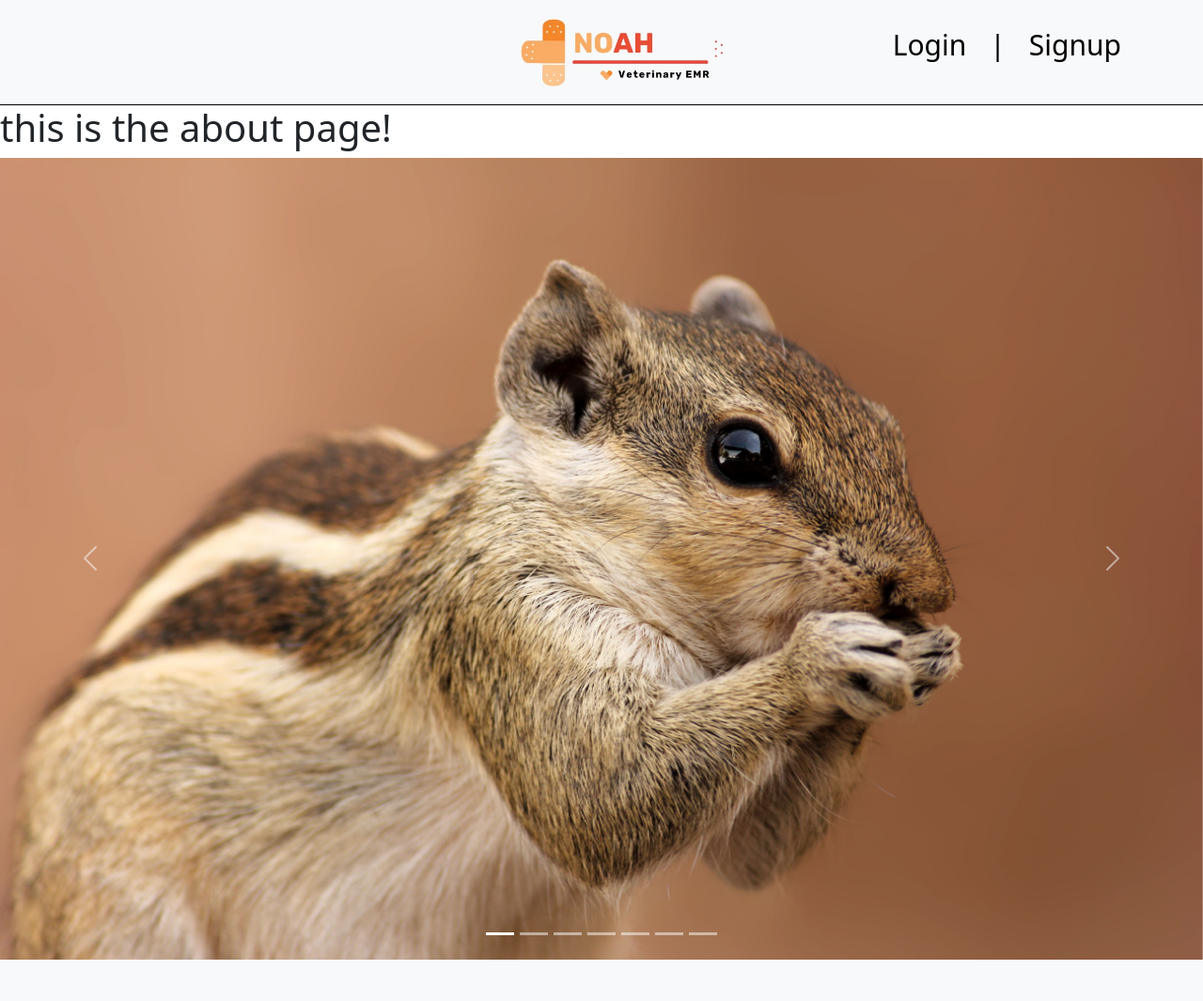
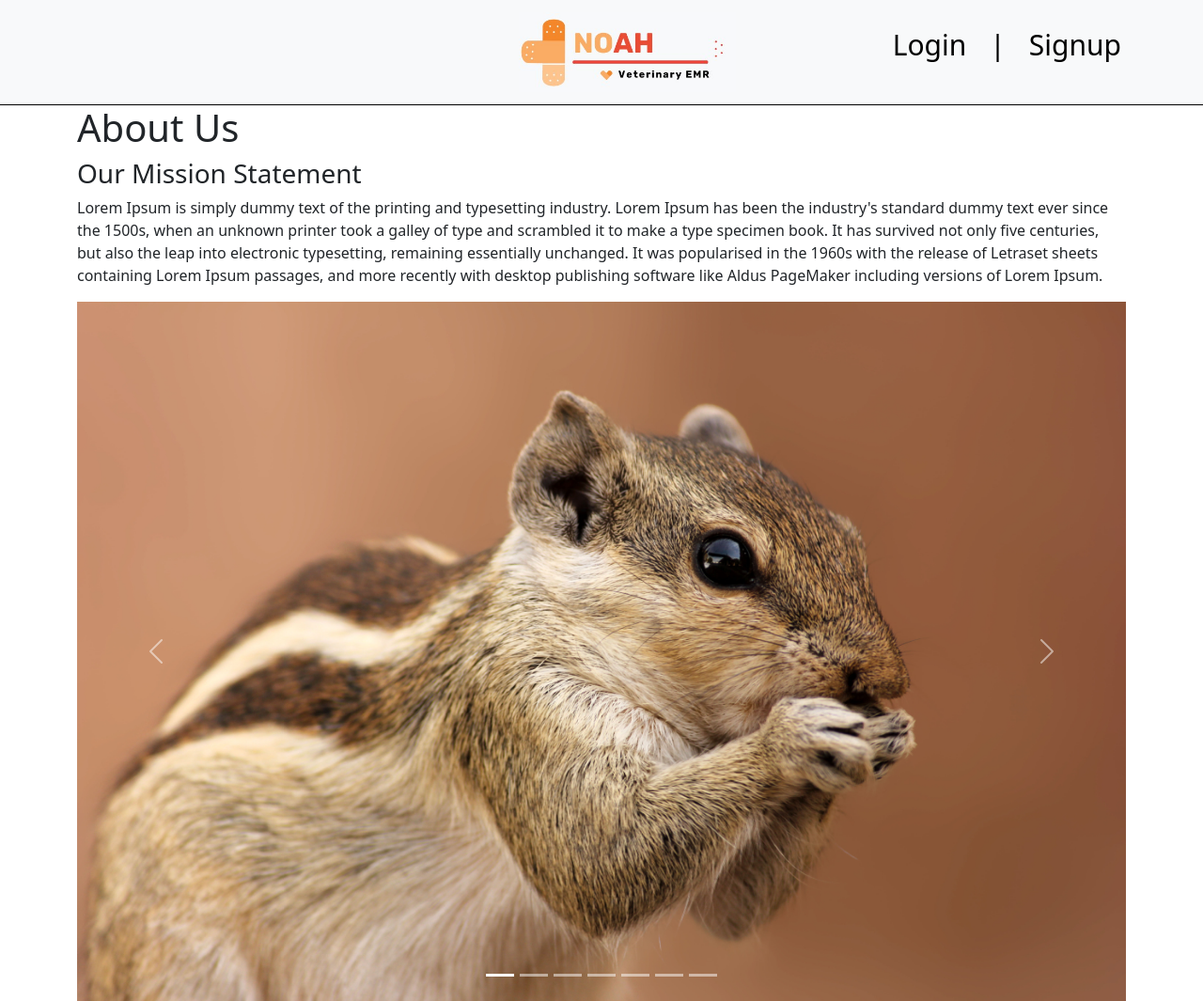
Before and after one commit to zane-kh/Group_Project_3, a Django app: page /about/ in a window 1280 px wide. Shown: the whole page at 94% size. Before the commit the page ends 1021 px from the top, so only its background shows below. Run offline with Django 4.2, Linux system fonts and the light colour scheme; some libraries are stand-ins or nearby versions.

Commit message:
add about text

```diff
--- a/templates/about.html
+++ b/templates/about.html
@@ -2,9 +2,14 @@
 {% load static %}
 
 {% block content %}
-    <h1> this is the about page!</h1>
+  <div class="container">
+    <h1> About Us</h1>
+    <h3>Our Mission Statement</h3>
+    <p>Lorem Ipsum is simply dummy text of the printing and typesetting industry. Lorem Ipsum has been the industry's standard dummy text ever since the 1500s, when an unknown printer took a galley of type and scrambled it to make a type specimen book. It has survived not only five centuries, but also the leap into electronic typesetting, remaining essentially unchanged. It was popularised in the 1960s with the release of Letraset sheets containing Lorem Ipsum passages, and more recently with desktop publishing software like Aldus PageMaker including versions of Lorem Ipsum.</p>
+  </div>
 
-    <div id="carouselExampleIndicators" class="carousel slide" data-bs-ride="carousel">
+  <div class="container-sm">
+    <div id="carouselExampleIndicators" class="carousel slide" data-bs-ride="carousel" >
         <div class="carousel-indicators">
           <button type="button" data-bs-target="#carouselExampleIndicators" data-bs-slide-to="0" class="active" aria-current="true" aria-label="Slide 1"></button>
           <button type="button" data-bs-target="#carouselExampleIndicators" data-bs-slide-to="1" aria-label="Slide 2"></button>
@@ -46,4 +51,5 @@
           <span class="visually-hidden">Next</span>
         </button>
       </div>
+  </div>
 {% endblock content %}
```
